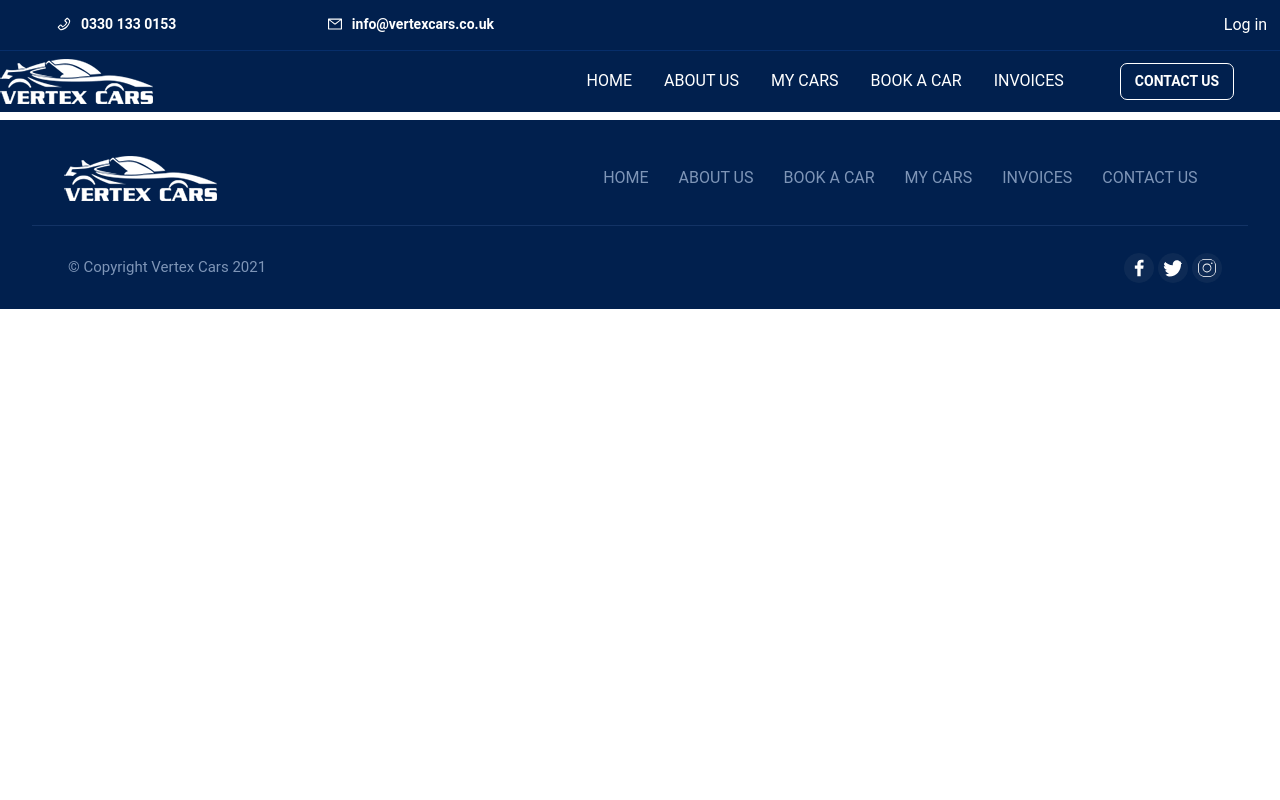
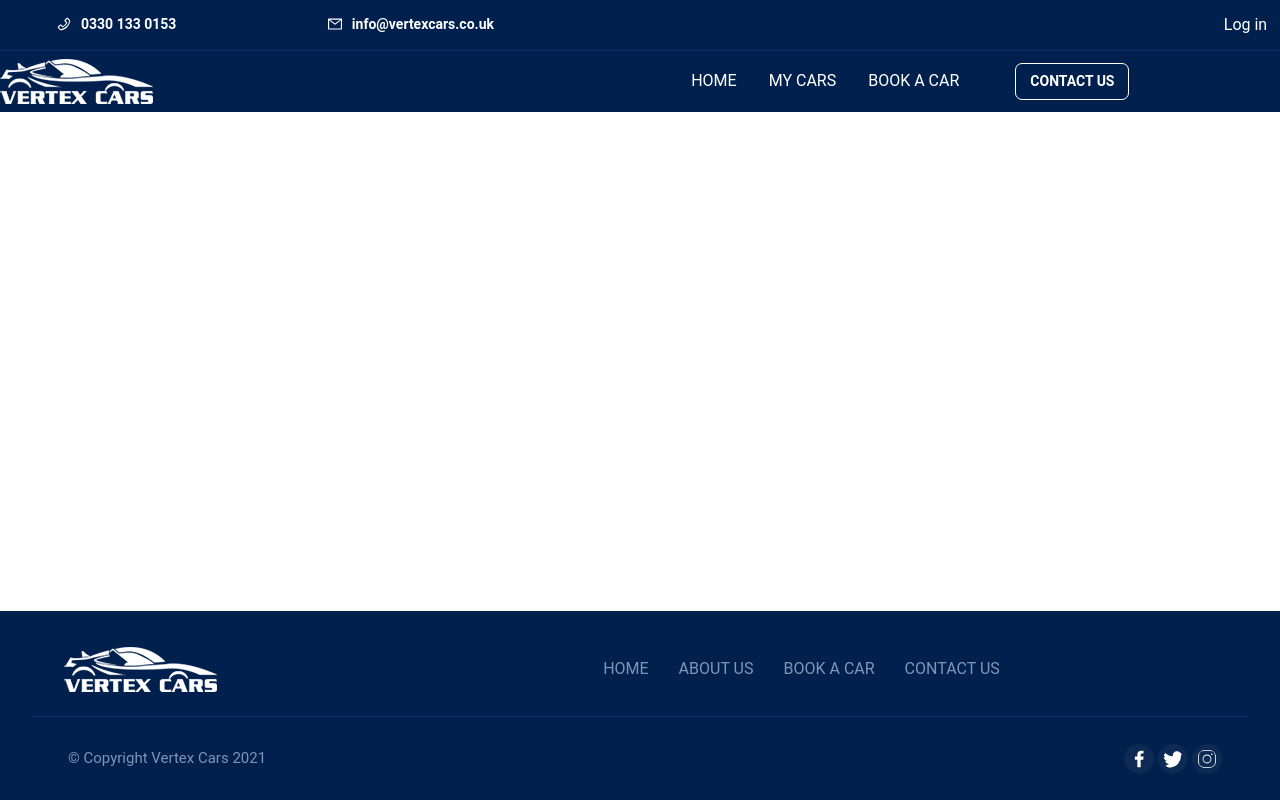
Before and after one commit to kashifshah5898/Vertex-car-React, a React (Create React App) app: page /My-Cars in a window 1280 px wide. Built offline with nearby package versions, Linux system fonts and the light colour scheme.

Commit message:
update login logic, hide protected routes, fix design

```diff
--- a/src/Components/Cardetails.jsx
+++ b/src/Components/Cardetails.jsx
@@ -36,20 +36,12 @@ const Cardetails = (props) => {
   };
   const navigate = useNavigate();
   const invoices = async () => {
-    // navigate("/invoice", {
-    //   state: {
-    //     img,
-    //     type,
-    //     company,
-    //     fuel,
-    //     capacity,
-    //     transmition,
-    //     price,
-    //   },
-    // });
+    const token = reduxInfo?.authReducer?.user?.token;
+    if (!token) return navigate("/");
+
     try {
       const payLoad = {
-        token: reduxInfo.authReducer.user.token,
+        token: token,
         veh_id: location.state.veh_id,
       };
       const response = await bookingRequestAPI(payLoad);
--- a/src/Components/Footer/Footer.jsx
+++ b/src/Components/Footer/Footer.jsx
@@ -3,9 +3,13 @@ import "./Footer.css";
 import logo from "../../Assests/vertex-car-logo.png";
 import { Link } from "react-router-dom";
 import FacebookIcon from "../../Assests/Facebookicon";
+import { useSelector } from "react-redux";
+
 const Footer = () => {
+  const reduxInfo = useSelector((state) => state?.authReducer?.user?.token);
+
   return (
-    <div className="vc-container mt-2">
+    <div className="vc-container mt-auto pt-2">
       {" "}
       <div className="footer-main">
         <div className="vc-footer-wrap">
@@ -24,12 +28,16 @@ const Footer = () => {
                 <div className="footer__collapsable">
                   <Link to="/Findacar">BOOK A CAR</Link>
                 </div>
+                {reduxInfo && (
+                  <>
                     <div className="footer__collapsable">
                       <Link to="/My-Cars">MY CARS</Link>
                     </div>
                     <div className="footer__collapsable">
                       <Link to="/invoice-details">INVOICES</Link>
                     </div>
+                  </>
+                )}
                 <div className="footer__collapsable">
                   <Link to="/Contactus">CONTACT US</Link>
                 </div>
--- a/src/Components/Navbar/Navbar.jsx
+++ b/src/Components/Navbar/Navbar.jsx
@@ -3,13 +3,14 @@ import { PhoneOutlined, MailOutlined, MenuOutlined } from "@ant-design/icons";
 import "./Navbar.css";
 import logo from "../../Assests/vertex-car-logo.png";
 import { Link, useNavigate } from "react-router-dom";
-import Constant from "../../utils/Constant";
 import { logout } from "../../Redux/Reducers/authSlice";
-// import CardSlider from "../CardSlider/CardSlider";
+import { useDispatch, useSelector } from "react-redux";
+
 const Navbar = () => {
   const [navExpanded, setNavExpanded] = useState(false);
   const [isLoggedIn, setIsLoggedIn] = useState(false);
-  const reduxInfo = Constant.reduxData();
+  const reduxInfo = useSelector((state) => state?.authReducer?.user?.token);
+  const dispatch = useDispatch();
 
   const toggleNav = () => {
     setNavExpanded((prevNavExpanded) => !prevNavExpanded);
@@ -18,7 +19,7 @@ const Navbar = () => {
   const [isSticky, setIsSticky] = useState(false);
 
   useEffect(() => {
-    const bool = reduxInfo?.authReducer?.user?.token ? true : false;
+    const bool = reduxInfo ? true : false;
     setIsLoggedIn(bool);
 
     const handleScroll = () => {
@@ -33,7 +34,7 @@ const Navbar = () => {
 
   const checkLogin = () => {
     if (isLoggedIn) {
-      logout();
+      dispatch(logout());
       setIsLoggedIn(false);
       localStorage.clear();
       navigate("/Home");
@@ -94,10 +95,10 @@ const Navbar = () => {
               <div className="col-8">
                 <div className={`nav__collapsable ${navExpanded ? "expanded" : ""}`}>
                   <Link to="/Home">HOME</Link>
-                  <Link to="/about">ABOUT US</Link>
+                  {isLoggedIn && <Link to="/about">ABOUT US</Link>}
                   <Link to="/My-Cars">MY CARS</Link>
                   <Link to="/Findacar">BOOK A CAR</Link>
-                  <Link to="/invoice-details">INVOICES</Link>
+                  {isLoggedIn && <Link to="/invoice-details">INVOICES</Link>}
 
                   <div className="nav__cta">
                     <button className="cta cta--bold" onClick={() => navigate("/Contactus")}>
--- a/src/Redux/Reducers/authSlice.js
+++ b/src/Redux/Reducers/authSlice.js
@@ -1,15 +1,13 @@
-import { createSlice } from '@reduxjs/toolkit';
-
-
+import { createSlice } from "@reduxjs/toolkit";
 
 const initialState = {
   user: {},
-  token: '',
+  token: "",
   FirstTime: true,
 };
 
 const userSlice = createSlice({
-  name: 'user',
+  name: "user",
   initialState: initialState,
   reducers: {
     setUser: (state, action) => {
@@ -20,16 +18,11 @@ const userSlice = createSlice({
     },
     logout: (state, action) => {
       state.user = {};
-      state.token = ''
+      state.token = "";
+      localStorage.clear();
     },
-
-
   },
-
-
 });
-
-
 
 export const { setUser, logout, Bording, setToken } = userSlice.actions;
 export const authReducer = userSlice.reducer;
--- a/src/index.js
+++ b/src/index.js
@@ -22,7 +22,9 @@ root.render(
     <Provider store={store}>
       <PersistGate loading={null} persistor={persistor}>
         <ScrollToTop>
-          <App />
+          <div className="d-flex flex-column min-vh-100">
+            <App />
+          </div>
           <ToastContainer />
         </ScrollToTop>
       </PersistGate>
```
Lines whose indentation alone changed are shown as unchanged.
